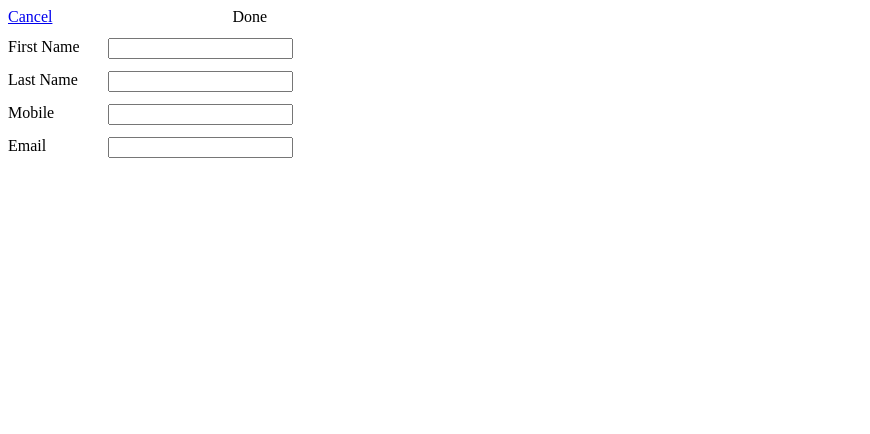
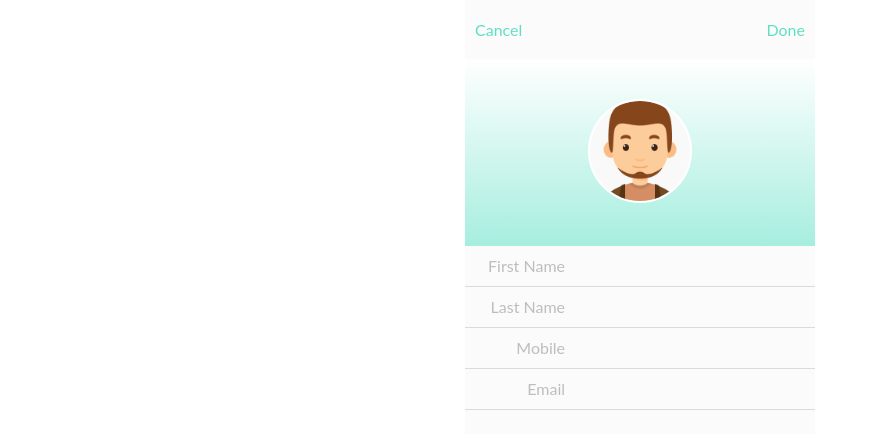
Before and after one commit to nivethar12/contacts, an Angular app: page /add in a window 1280 px wide. Shown: the top 434 px of the page, without its empty margins (0-870 px from the left). Built offline with nearby package versions, Linux system fonts and the light colour scheme.

Commit message:
Cleaned up add-edit-component

```diff
--- a/src/app/_service/contact-details.service.ts
+++ b/src/app/_service/contact-details.service.ts
@@ -1,56 +1,56 @@
 import { Injectable } from '@angular/core';
-import { HttpClient, HttpHeaders} from '@angular/common/http';
+import { HttpClient, HttpHeaders } from '@angular/common/http';
 import { Router } from '@angular/router';
-import { Http, Response, Headers, RequestOptions} from '@angular/http';
+import { Http, Response, Headers, RequestOptions } from '@angular/http';
 import { Observable, throwError as ObservableThrowError } from 'rxjs';
 import 'rxjs/add/operator/catch';
 import 'rxjs/add/operator/map';
-import 'rxjs/add/observable/throw';
+import 'rxjs/add/observable/throw';
 
 @Injectable({
-  providedIn: 'root'
+  providedIn: 'root',
 })
 export class ContactDetailsService {
-
-  constructor(private http: HttpClient, private router: Router,private httpCall: Http) { }
+  constructor(
+    private http: HttpClient,
+    private router: Router,
+    private httpCall: Http
+  ) {}
 
   // private readContactsUrl="./assets/contacts.json";
-  private readContactsUrl= "http://localhost:3000/contacts";
+  private readContactsUrl = 'http://localhost:3000/contacts';
   // private readDetailsUrl="./assets/contactsDetail.json";
-  private readDetailsUrl= "http://localhost:3000/contactsDetails";
+  private readDetailsUrl = 'http://localhost:3000/contactsDetails';
 
-  getContacts():Observable<any>
-  {
-      return this.httpCall.get(this.readContactsUrl)
-      .map((response:Response) =>{
+  getContacts(): Observable<any> {
+    return this.httpCall.get(this.readContactsUrl).map((response: Response) => {
       return response.json();
-   });
+    });
   }
-  getContactDetails(id):Observable<any>
-  {
-      return this.httpCall.get(`http://localhost:3000/contactsDetails?id=`+id)
-      .map((response:Response) =>{
-      return response.json();
-   });
+  getContactDetails(id): Observable<any> {
+    return this.httpCall
+      .get(`http://localhost:3000/contactsDetails?id=` + id)
+      .map((response: Response) => {
+        return response.json();
+      });
   }
-  addorEdit(reqObj) : Observable<any>{
-
-    let url="http://localhost:3000/addorEdit";
-    console.log("reqObj"+JSON.stringify(reqObj));
+  addorEdit(reqObj): Observable<any> {
+    let url = 'http://localhost:3000/addoredit';
+    console.log('reqObj' + JSON.stringify(reqObj));
 
     const headers = new Headers();
     headers.append('Content-Type', 'application/json');
 
-   const options = new RequestOptions({headers: headers});
+    const options = new RequestOptions({ headers: headers });
 
-    return this.httpCall.post(url,
-         JSON.stringify(reqObj),
-        options
-    ).map((response:Response) => {
+    return this.httpCall
+      .post(url, JSON.stringify(reqObj), options)
+      .map((response: Response) => {
         console.log('response.json()', response.json());
         return response.json();
-    })
-            .catch((error:any) => Observable.throw(error.json().error || 'Server error'));
-
+      })
+      .catch((error: any) =>
+        Observable.throw(error.json().error || 'Server error')
+      );
   }
 }
--- a/src/app/add-edit/add-edit.component.css
+++ b/src/app/add-edit/add-edit.component.css
@@ -1,16 +1,62 @@
+.contactImg {
+  height: 100px;
+  width: 100px;
+  background-color: #f9f9f9;
+  border-radius: 50%;
+  border: 2px solid white;
+}
+.profileImg {
+  text-align: center;
+  background-image: linear-gradient(white, #a6eedf);
+  padding: 40px 10px;
+}
+
 .inputBlock {
   display: flex;
-  margin-top: 12px;
+  padding: 0;
+  background: #fbfbfb;
+  border-bottom: 1px solid #dcdbdb;
 }
 
 .label {
   width: 100px;
+  line-height: 40px;
+  text-align: right;
+  padding-right: 10px;
+  color: #bdbdbd;
 }
 .ip {
+  flex: 1;
 }
-.cncl-link{
 
+.input-text {
+  font-size: 14px;
+  flex: 1;
+  width: 100%;
+  padding: 10px;
+  border: 0px;
+  line-height: 20px;
+  outline: none;
+  background: transparent;
 }
-.done-link{
-    margin-left: 180px;
+
+.top-links {
+  display: flex;
 }
+
+.link {
+  flex: 1;
+  text-decoration: none;
+  color: #60dfc4;
+  padding: 20px 10px;
+}
+
+.align-right {
+  text-align: right;
+}
+
+.cncl-link {
+}
+.done-link {
+  margin-left: 180px;
+}
--- a/src/app/add-edit/add-edit.component.html
+++ b/src/app/add-edit/add-edit.component.html
@@ -1,21 +1,40 @@
-<a href="#" class="cncl-link">Cancel</a>
-<a class="done-link" (click)="submit()">Done</a>
+<div class="container">
+  <div class="top-links">
+    <a href="/" class="link">Cancel</a>
+    <a class="link align-right" (click)="submit()">Done</a>
+  </div>
+
+  <div class="profileImg">
+    <img class="contactImg" src="/assets/images/man.png" />
+  </div>
+
+  <div>
     <div class="inputBlock">
       <div class="label">First Name</div>
-<div class="ip"><input type="text" [(ngModel)]="firstName"></div>
+      <div class="ip">
+        <input type="text" class="input-text" [(ngModel)]="firstName" />
+      </div>
     </div>
 
     <div class="inputBlock">
       <div class="label">Last Name</div>
-<div class="ip"><input type="text" [(ngModel)]="lastName"></div>
+      <div class="ip">
+        <input type="text" class="input-text" [(ngModel)]="lastName" />
+      </div>
     </div>
 
     <div class="inputBlock">
       <div class="label">Mobile</div>
-<div class="ip"><input type="text" [(ngModel)]="editContact.mobile"></div>
+      <div class="ip">
+        <input type="text" class="input-text" [(ngModel)]="mobile" />
+      </div>
     </div>
 
     <div class="inputBlock">
       <div class="label">Email</div>
-<div class="ip"><input type="text" [(ngModel)]="editContact.email"></div>
+      <div class="ip">
+        <input type="text" class="input-text" [(ngModel)]="email" />
       </div>
+    </div>
+  </div>
+</div>
--- a/src/app/add-edit/add-edit.component.ts
+++ b/src/app/add-edit/add-edit.component.ts
@@ -19,6 +19,8 @@ export class AddEditComponent implements OnInit {
   editContact: any = '';
   firstName: any = '';
   lastName: any = '';
+  mobile: any = '';
+  email: any = '';
 
   ngOnInit() {
     this.route.paramMap.subscribe((params: ParamMap) => {
@@ -28,21 +30,22 @@ export class AddEditComponent implements OnInit {
     if (this.contactId) {
       this.myService.getContactDetails(this.contactId).subscribe(data => {
         this.details = data;
-        console.log(JSON.stringify(this.details, null, 2));
+        //console.log(JSON.stringify(this.details, null, 2));
         this.editContact = this.details;
         this.firstName = this.editContact.contactName.split(' ')[0];
         this.lastName = this.editContact.contactName.split(' ')[1];
+        this.mobile = this.editContact.mobile;
+        this.email = this.editContact.email;
       });
     }
   }
   submit() {
     const obj = {
       contactName: this.firstName + ' ' + this.lastName,
-      mobile: this.editContact.mobile,
-      email: this.editContact.email,
-      id: this.editContact.id,
+      mobile: this.mobile,
+      email: this.email,
+      id: this.contactId,
     };
-
     this.myService.addorEdit(obj).subscribe(
       Response => {
         console.log('response', Response);
--- a/src/styles.css
+++ b/src/styles.css
@@ -1 +1,13 @@
 /* You can add global styles to this file, and also import other style files */
+body {
+  margin: 0px;
+  padding: 0px;
+  font-family: Lato, Helvetica, sans-serif;
+}
+
+.container {
+  max-width: 350px;
+  margin: auto;
+  background-color: #fbfbfb;
+  height: 100vh;
+}
```
Lines whose indentation alone changed are shown as unchanged.
